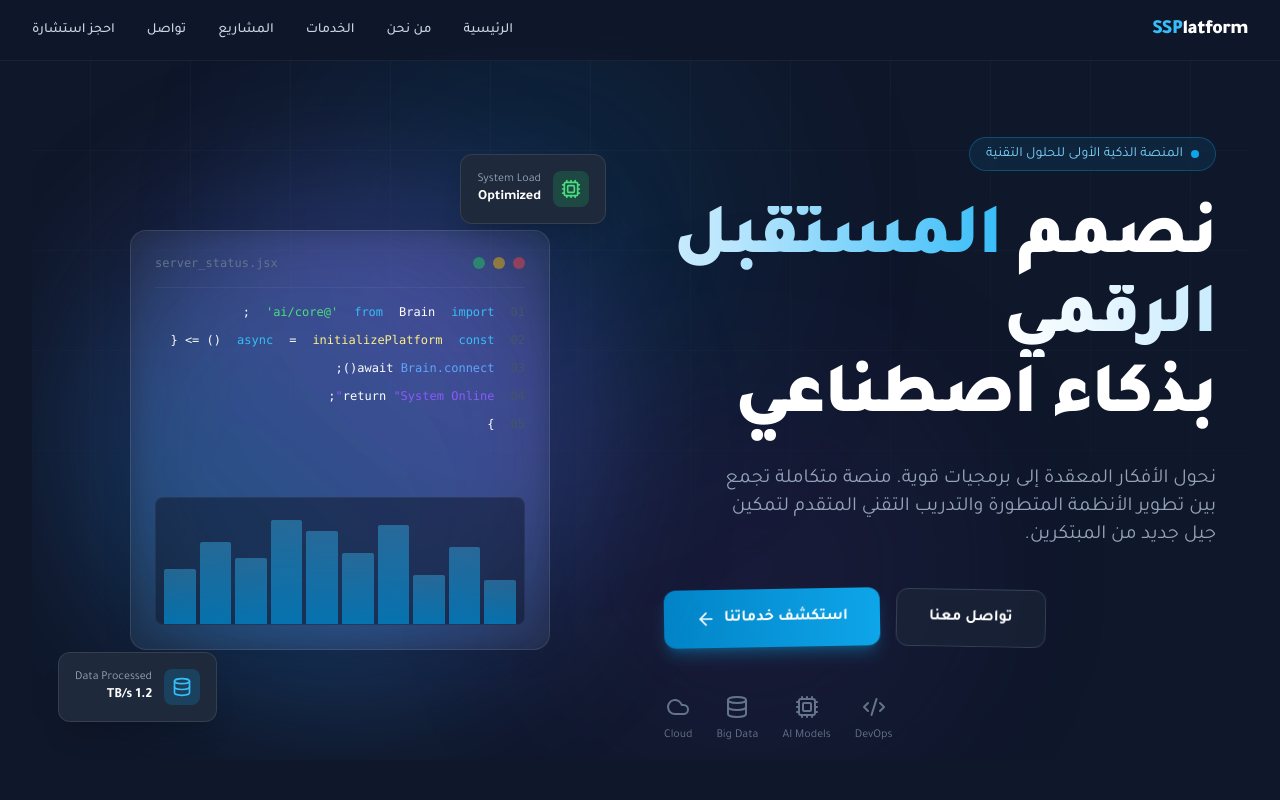
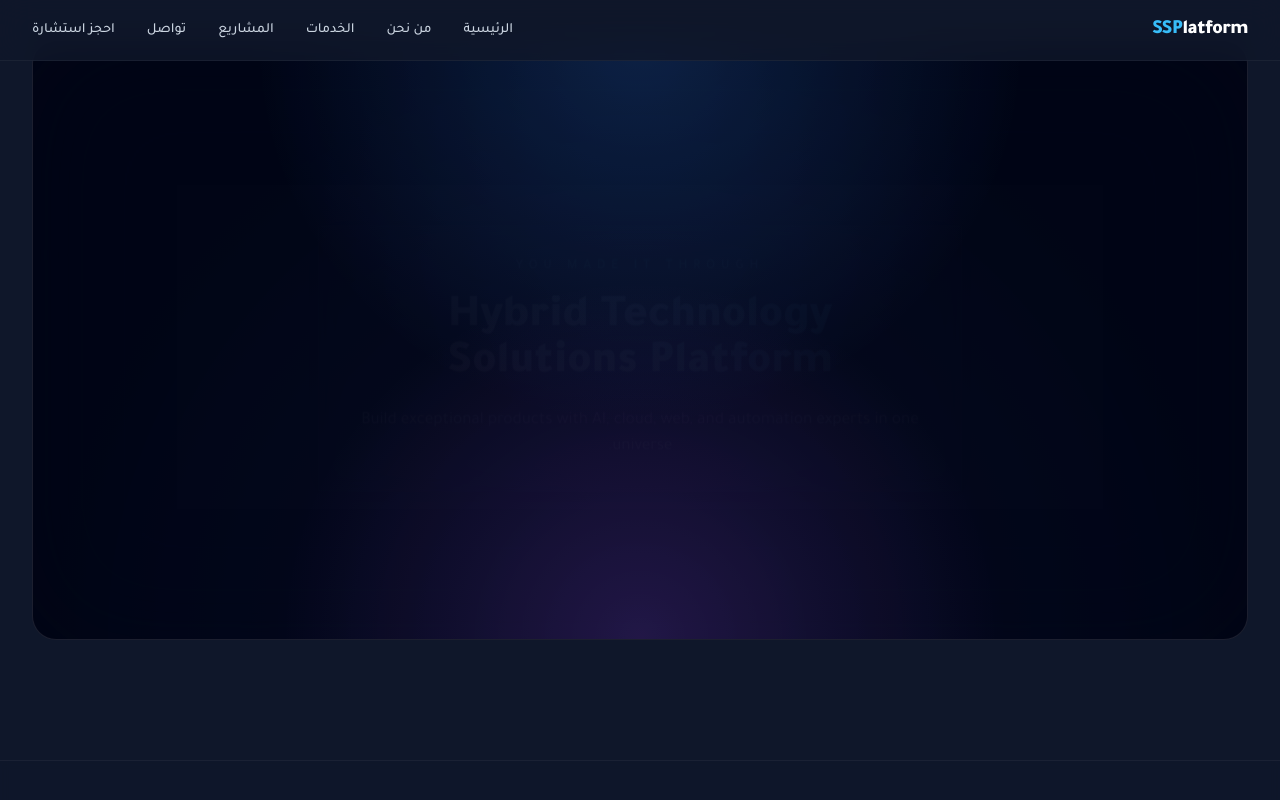
Before and after one commit to shoka-site/Shoka, a Next.js app in the folder frontend/: page / in a window 1280 px wide. Shown: the top 800 px of the page. Built offline with nearby package versions, Linux system fonts and the light colour scheme.

Commit message:
Create animated black hole welcome homepage

```diff
--- a/frontend/src/app/globals.css
+++ b/frontend/src/app/globals.css
@@ -54,3 +54,122 @@ body {
 .heading-gradient {
   @apply bg-clip-text text-transparent bg-gradient-to-r from-white via-brand-200 to-brand-400;
 }
+.welcome-scene {
+  box-shadow: inset 0 0 120px rgba(2, 6, 23, 0.8);
+}
+
+.black-hole {
+  position: absolute;
+  top: 50%;
+  left: 50%;
+  width: 210px;
+  height: 210px;
+  transform: translate(-50%, -50%);
+  z-index: 5;
+}
+
+.black-hole-core {
+  width: 100%;
+  height: 100%;
+  border-radius: 999px;
+  background: radial-gradient(circle at 30% 30%, #0f172a 0%, #020617 65%, #000 100%);
+  box-shadow: 0 0 28px rgba(59, 130, 246, 0.35), 0 0 95px rgba(168, 85, 247, 0.22);
+}
+
+.black-hole-ring {
+  position: absolute;
+  inset: -16px;
+  border-radius: 999px;
+  border: 2px solid rgba(125, 211, 252, 0.35);
+  animation: pulse-ring 2.4s ease-in-out infinite;
+}
+
+.tech-icon-chip,
+.user-chip {
+  position: absolute;
+  transform: translate(-50%, -50%);
+  display: inline-flex;
+  align-items: center;
+  gap: 0.45rem;
+  border-radius: 999px;
+  border: 1px solid rgba(255, 255, 255, 0.2);
+  background: rgba(15, 23, 42, 0.6);
+  color: #e2e8f0;
+  backdrop-filter: blur(6px);
+  padding: 0.45rem 0.9rem;
+  font-size: 0.85rem;
+  animation: pull-into-hole 3.4s cubic-bezier(0.35, 0.03, 0.44, 1) forwards;
+}
+
+.user-chip {
+  left: 50%;
+  top: 92%;
+  z-index: 6;
+  padding-inline: 1rem;
+}
+
+.portal-reveal {
+  position: absolute;
+  inset: 0;
+  display: grid;
+  place-items: center;
+  background: radial-gradient(circle at top, rgba(56, 189, 248, 0.26), transparent 45%),
+    radial-gradient(circle at bottom, rgba(99, 102, 241, 0.32), rgba(2, 6, 23, 0.92) 70%);
+  animation: fade-in 1s ease-out;
+}
+
+.portal-card {
+  animation: lift-in 1s ease-out;
+}
+
+@keyframes pull-into-hole {
+  0% {
+    opacity: 1;
+    transform: translate(-50%, -50%) scale(1);
+  }
+
+  70% {
+    opacity: 0.95;
+    transform: translate(calc(-50% + var(--tx, 0px)), calc(-50% + var(--ty, 0px))) scale(0.75);
+  }
+
+  100% {
+    opacity: 0;
+    transform: translate(calc(-50% + var(--tx, 0px)), calc(-50% + var(--ty, 0px))) scale(0.08);
+  }
+}
+
+@keyframes pulse-ring {
+  0%,
+  100% {
+    transform: scale(1);
+    opacity: 0.65;
+  }
+
+  50% {
+    transform: scale(1.14);
+    opacity: 1;
+  }
+}
+
+@keyframes fade-in {
+  from {
+    opacity: 0;
+  }
+
+  to {
+    opacity: 1;
+  }
+}
+
+@keyframes lift-in {
+  from {
+    opacity: 0;
+    transform: translateY(22px) scale(0.95);
+  }
+
+  to {
+    opacity: 1;
+    transform: translateY(0) scale(1);
+  }
+}
--- a/frontend/src/app/page.tsx
+++ b/frontend/src/app/page.tsx
@@ -1,13 +1,85 @@
-import Hero from '@/components/Hero';
-import Features from '@/components/Features';
-import CTA from '@/components/CTA';
+'use client';
+
+import React, { useEffect, useState } from 'react';
+
+const techIcons = [
+  { label: 'Next.js', symbol: '▲', top: '12%', left: '20%', delay: '0s', tx: '30vw', ty: '38vh' },
+  { label: 'Python', symbol: '🐍', top: '20%', left: '78%', delay: '0.25s', tx: '-28vw', ty: '30vh' },
+  { label: 'React', symbol: '⚛️', top: '36%', left: '8%', delay: '0.4s', tx: '42vw', ty: '14vh' },
+  { label: 'Node.js', symbol: '⬢', top: '58%', left: '85%', delay: '0.55s', tx: '-35vw', ty: '-8vh' },
+  { label: 'Docker', symbol: '🐳', top: '72%', left: '18%', delay: '0.7s', tx: '32vw', ty: '-22vh' },
+  { label: 'TypeScript', symbol: 'TS', top: '84%', left: '64%', delay: '0.9s', tx: '-14vw', ty: '-34vh' }
+];
 
 export default function HomePage() {
+  const [showPortalReveal, setShowPortalReveal] = useState(false);
+
+  useEffect(() => {
+    const timer = setTimeout(() => setShowPortalReveal(true), 5400);
+
+    return () => clearTimeout(timer);
+  }, []);
+
   return (
-    <div className="space-y-24">
-      <Hero />
-      <Features />
-      <CTA />
-    </div>
+    <section className="welcome-scene relative isolate min-h-[75vh] overflow-hidden rounded-3xl border border-white/10 bg-slate-950">
+      <div className="absolute inset-0 bg-[radial-gradient(circle_at_top,_rgba(59,130,246,0.2),_transparent_45%),radial-gradient(circle_at_bottom,_rgba(168,85,247,0.18),_transparent_42%)]" />
+
+      {!showPortalReveal && (
+        <>
+          <div className="pointer-events-none absolute inset-0">
+            {techIcons.map((tech) => (
+              <div
+                key={tech.label}
+                className="tech-icon-chip"
+                style={
+                  {
+                    top: tech.top,
+                    left: tech.left,
+                    animationDelay: tech.delay,
+                    '--tx': tech.tx,
+                    '--ty': tech.ty
+                  } as React.CSSProperties
+                }
+              >
+                <span className="text-base">{tech.symbol}</span>
+                <span>{tech.label}</span>
+              </div>
+            ))}
+          </div>
+
+          <div
+            className="user-chip"
+            style={{ animationDelay: '2.2s', '--tx': '0vw', '--ty': '-42vh' } as React.CSSProperties}
+          >
+            <span className="text-lg">🧑‍💻</span>
+            <span>You</span>
+          </div>
+
+          <div className="black-hole">
+            <div className="black-hole-core" />
+            <div className="black-hole-ring" />
+          </div>
+
+          <div className="relative z-10 px-6 pb-10 pt-16 text-center">
+            <p className="text-sm uppercase tracking-[0.4em] text-brand-300/90">Welcome Sequence</p>
+            <h1 className="mt-4 text-3xl font-bold sm:text-5xl">
+              Everything gets pulled into the <span className="heading-gradient">black hole</span>
+            </h1>
+          </div>
+        </>
+      )}
+
+      {showPortalReveal && (
+        <div className="portal-reveal">
+          <div className="portal-card glass-panel max-w-2xl p-8 text-center">
+            <p className="text-sm uppercase tracking-[0.45em] text-brand-300">You made it through</p>
+            <h2 className="mt-5 text-3xl font-black sm:text-5xl heading-gradient">Hybrid Technology Solutions Platform</h2>
+            <p className="mt-5 text-base text-slate-200 sm:text-lg">
+              Build exceptional products with AI, cloud, web, and automation experts in one universe.
+            </p>
+          </div>
+        </div>
+      )}
+    </section>
   );
 }
```
